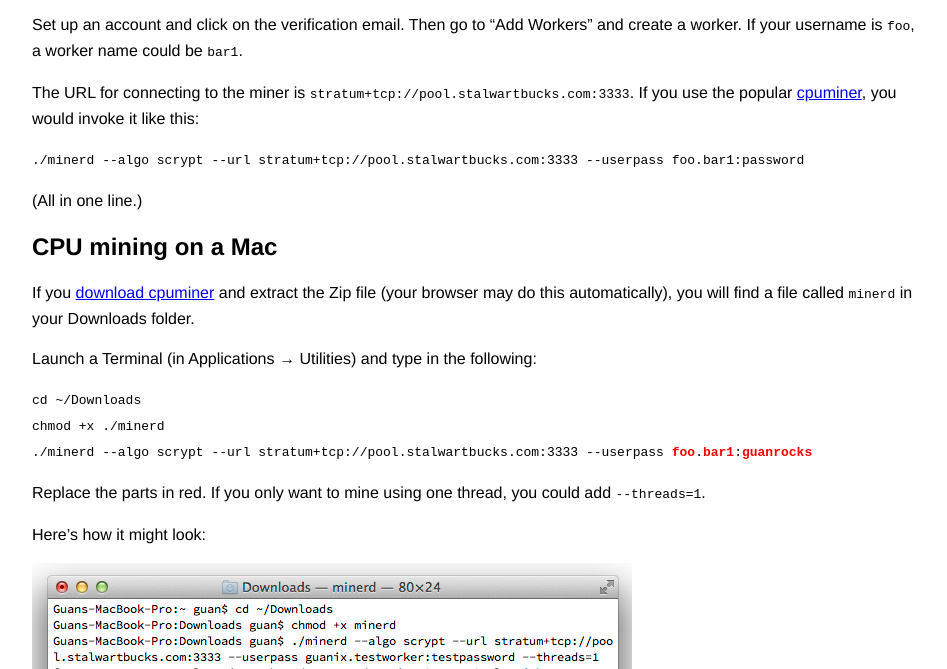
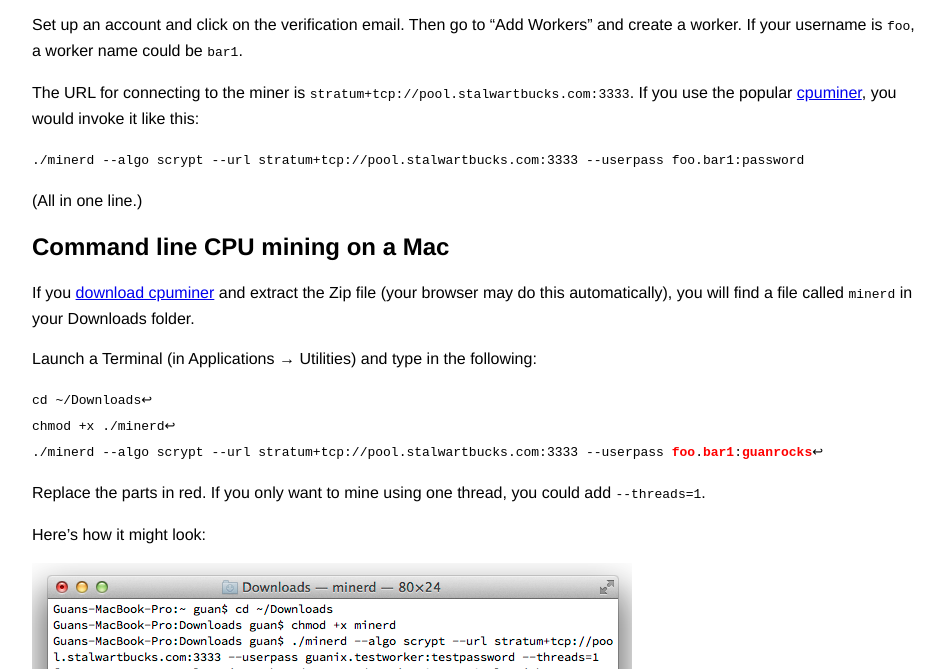
Before and after one commit to stalwartbucks/stalwartbucks.github.io, a plain HTML site: page mining.html in a window 1280 px wide. Shown: the part 131-800 px from the top of the page, without its empty margins (160-1107 px from the left). Drawn offline with Linux system fonts and the light colour scheme.

Commit message:
carriage returns

```diff
--- a/mining.html
+++ b/mining.html
@@ -55,13 +55,25 @@ The URL for connecting to the miner is <code>stratum+tcp://pool.stalwartbucks.co
 
 <p>(All in one line.)</p>
 
-<h2>CPU mining on a Mac</h2>
+<!--
+<h2>CPU mining from the wallet</h2>
+
+<p>If you <a href="http://sourceforge.net/projects/cpuminer/files/latest/download">download cpuminer</a> and extract the Zip file (your browser may do this automatically), you will find a file called <code>minerd</code> in your Downloads folder.</p>
+
+<p>First, we need to make it executable. Launch a Terminal (in Applications → Utilities), and type in the following:</p>
+
+<p><code>cd ~/Downloads<br>chmod +x minerd</code></p>
+
+<p>Now pick “Herd Dig” as Type, type in <code>stratum+tcp://pool.stalwartbucks.com</code> in Server,</p>
+-->
+
+<h2>Command line CPU mining on a Mac</h2>
 
 <p>If you <a href="http://sourceforge.net/projects/cpuminer/files/latest/download">download cpuminer</a> and extract the Zip file (your browser may do this automatically), you will find a file called <code>minerd</code> in your Downloads folder.</p>
 
 <p>Launch a Terminal (in Applications → Utilities) and type in the following:</p>
 
-<p><code>cd ~/Downloads<br>chmod +x ./minerd<br>./minerd --algo scrypt --url stratum+tcp://pool.stalwartbucks.com:3333 --userpass <b>foo</b>.<b>bar1</b>:<b>guanrocks</b></code></p>
+<p><code>cd ~/Downloads↩<br>chmod +x ./minerd↩<br>./minerd --algo scrypt --url stratum+tcp://pool.stalwartbucks.com:3333 --userpass <b>foo</b>.<b>bar1</b>:<b>guanrocks</b>↩</code></p>
 
 <p>Replace the parts in red. If you only want to mine using one thread, you could add <code>--threads=1</code>.</p>
 
```
